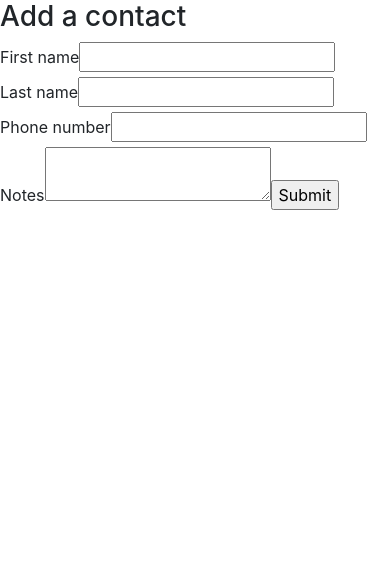
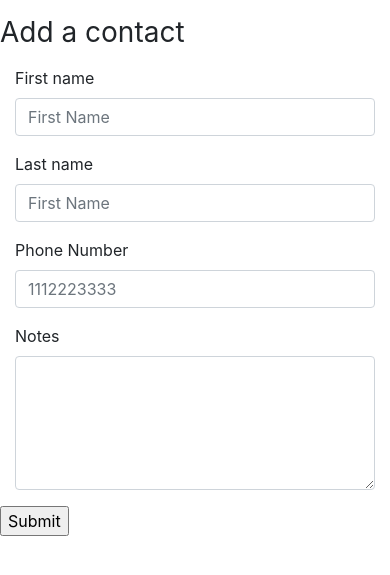
Before and after one commit to zachRudz/voipSMS, a PHP site: page /addContact.php in a window 390 px wide. Shown: the part 56-631 px from the top of the page. Run offline with PHP 8.4, Linux system fonts and the light colour scheme; the visitor is signed in with stand-in values (Sample User, id 1); a stand-in replaces the project's code that opens the database connection; some libraries are stand-ins or nearby versions.

Commit message:
Bootstrap'd the addContact form.
- Also, removed the requirement on the contact's last name to be filled out. Only the first name and the contact's phone number must be filled out for the form to validate.

```diff
--- a/addContact.php
+++ b/addContact.php
@@ -6,26 +6,46 @@ require_once('sql/dbQueries.php');
 	Print add contact form
 */
 function printAddContactForm() {
-	echo "<div class='formWrapper'>";
-	echo "<h3>Add a contact</h3>";
-	echo '<form action="addContact.php" method="POST" ';
-	echo 'name="addContact" onsubmit="return validateAddContact()">';
-		echo '<label>First name</label>';
-		echo '<input name="firstName" required />';
+	echo '
+	<h1 class="h3 my-3 font-weight-normal">Add a contact</h1>
 
-		echo '<label>Last name</label>';
-		echo '<input name="lastName" required />';
+	<form action="addContact.php" method="POST"
+		name="addContact" onsubmit="return validateAddContact()">
 
-		echo '<label>Phone number</label>';
-		echo '<input name="did" type="number" required />';
+	<div class="form-group">
+		<label class="col-sm-2" for="firstNameInput">First name</label>
+		<div class="col-sm-10">
+			<input class="form-control" id="firstNameInput"
+				placeholder="First Name" name="firstName" required />
+		</div>
+	</div>
 
-		echo '<label>Notes</label>';
-		echo '<textarea name="notes">';
-		echo '</textarea>';
+	<div class="form-group">
+		<label class="col-sm-2" for="lastNameInput">Last name</label>
+		<div class="col-sm-10">
+			<input class="form-control" id="firstNameInput"
+				placeholder="First Name" name="lastName" />
+		</div>
+	</div>
 
-		echo '<input type="submit">';
-	echo '</form>';
-	echo "</div>";
+	<div class="form-group">
+		<label class="col-sm-2" for="didInput">Phone Number</label>
+		<div class="col-sm-10">
+			<input type="number" class="form-control" id="didInput"
+				placeholder="1112223333" name="did" required />
+		</div>
+	</div>
+
+	<div class="form-group">
+		<label class="col-sm-2" for="notesInput">Notes</label>
+		<div class="col-sm-10">
+			<textarea class="form-control" rows="5" id="notesInput" name="notes"></textarea>
+		</div>
+	</div>
+
+	<input type="submit">
+	</form>
+	';
 }
 
 /**************************************************
@@ -145,11 +165,6 @@ require_once("pageTop.php");
 			form['firstName'].classList.add('formError');
 		}
 
-		if(form['lastName'].value == "") {
-			errors.push("Last name cannot be empty.");
-			form['lastName'].classList.add('formError');
-		}
-
 		if(form['did'].value == "") {
 			errors.push("Contact phone number cannot be empty.");
 			form['did'].classList.add('formError');
```
